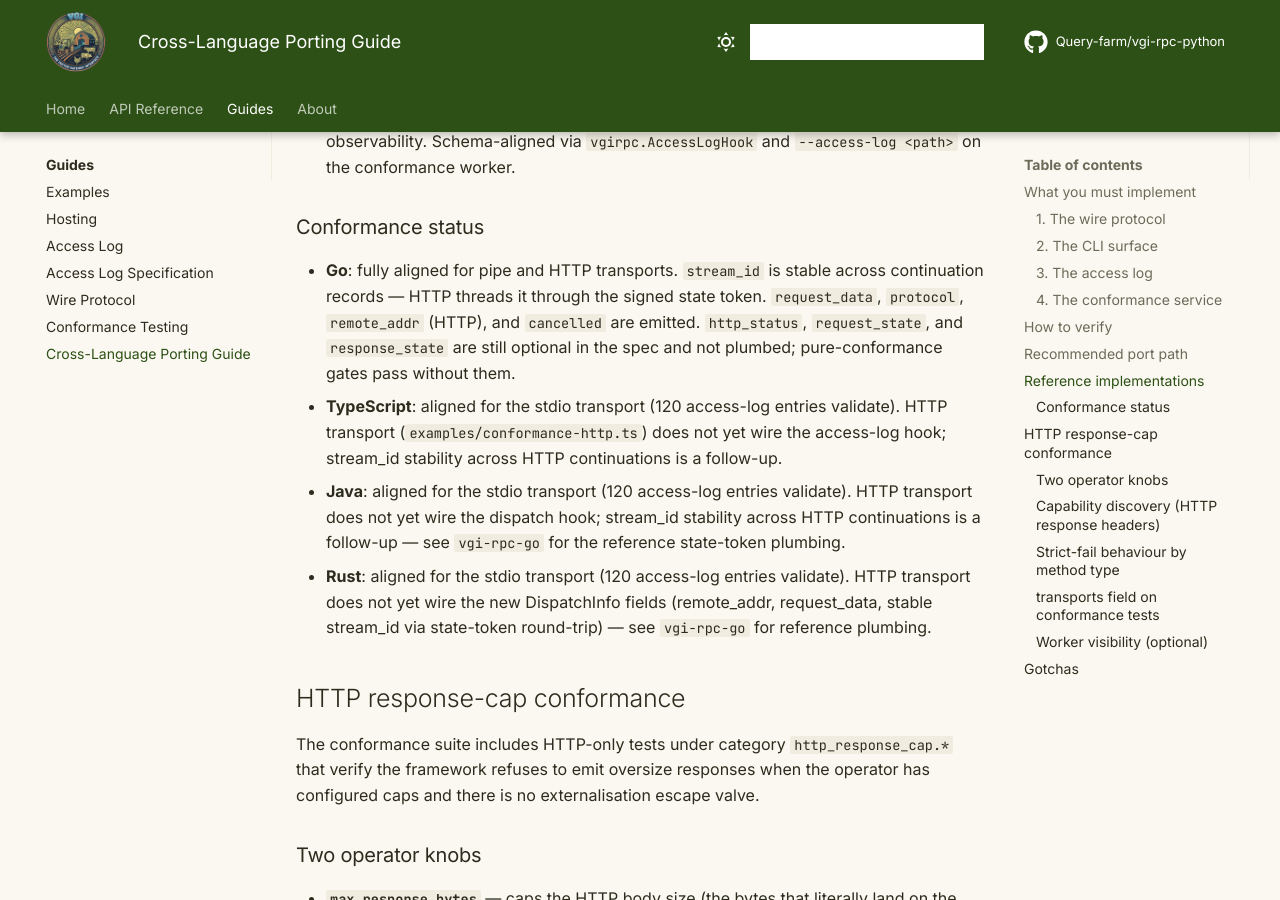
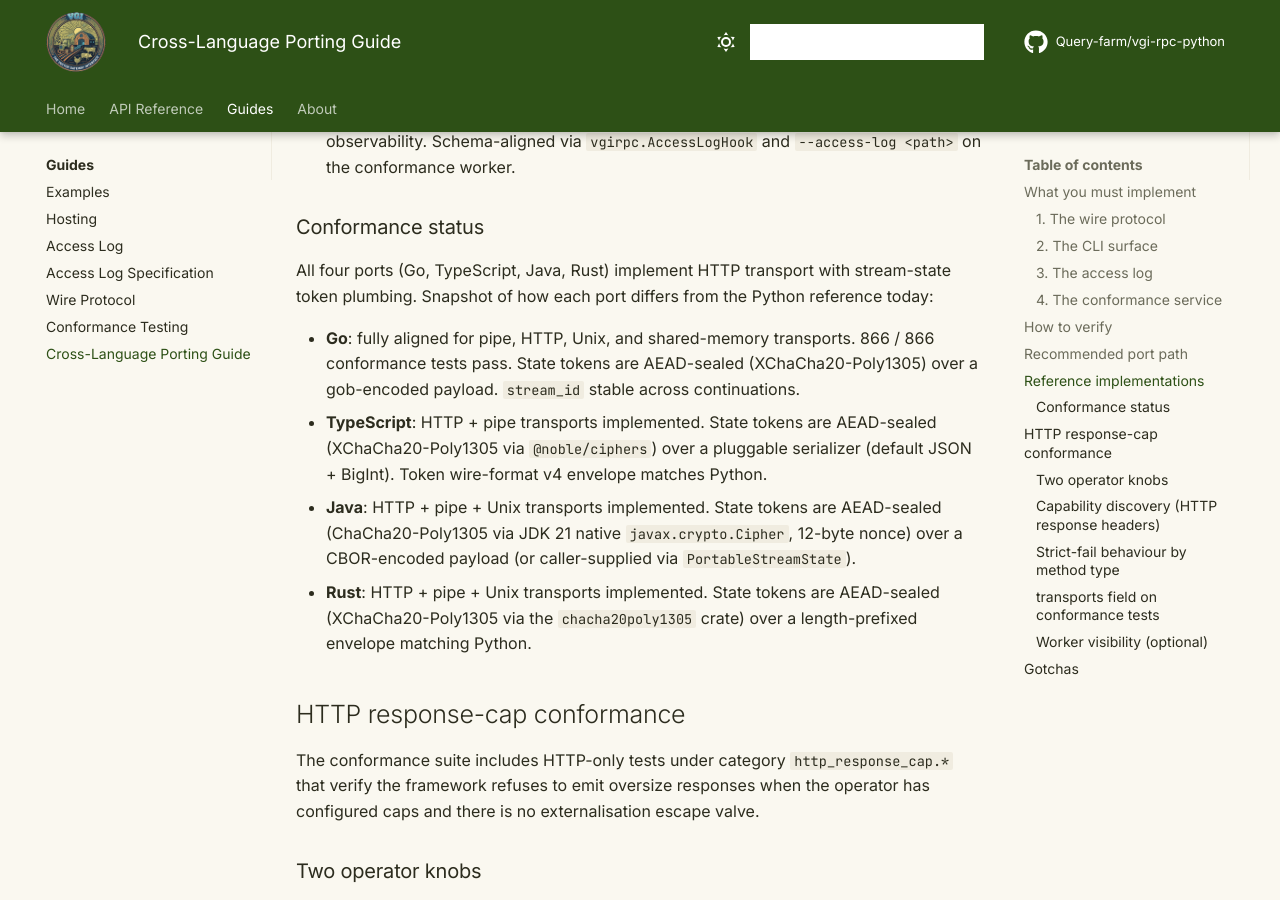
Before and after one commit to Query-farm/vgi-rpc-python, an MkDocs documentation site: the page built from docs/porting-guide.md, in a window 1280 px wide and 900 px high, scrolled down 2926 px. Built offline with MkDocs 1.6.1 and Material for MkDocs 9.7.7, drawn with Linux system fonts in a browser that asks for light colours; comment, search, counter and statistics services are not loaded; some of the changed text lies outside the part shown.

Commit message:
docs: refresh porting-guide conformance status post-AEAD
All four ports (Go / TS / Java / Rust) now have HTTP transport with
AEAD-sealed stream-state tokens — bring the conformance-status section
in line with current reality and replace the stale "HMAC-signed tokens
must match byte-for-byte across implementations" gotcha with the actual
contract: each port picks its own plaintext serialization, only the
AEAD envelope is prescribed.

Co-Authored-By: Claude Opus 4.7 (1M context) <noreply@anthropic.com>

```diff
--- a/docs/porting-guide.md
+++ b/docs/porting-guide.md
@@ -77,10 +77,12 @@ In order, smallest-blast-radius first:
 
 ### Conformance status
 
-- **Go**: fully aligned for pipe and HTTP transports. `stream_id` is stable across continuation records — HTTP threads it through the signed state token. `request_data`, `protocol`, `remote_addr` (HTTP), and `cancelled` are emitted. `http_status`, `request_state`, and `response_state` are still optional in the spec and not plumbed; pure-conformance gates pass without them.
-- **TypeScript**: aligned for the stdio transport (120 access-log entries validate). HTTP transport (`examples/conformance-http.ts`) does not yet wire the access-log hook; stream_id stability across HTTP continuations is a follow-up.
-- **Java**: aligned for the stdio transport (120 access-log entries validate). HTTP transport does not yet wire the dispatch hook; stream_id stability across HTTP continuations is a follow-up — see `vgi-rpc-go` for the reference state-token plumbing.
-- **Rust**: aligned for the stdio transport (120 access-log entries validate). HTTP transport does not yet wire the new DispatchInfo fields (remote_addr, request_data, stable stream_id via state-token round-trip) — see `vgi-rpc-go` for reference plumbing.
+All four ports (Go, TypeScript, Java, Rust) implement HTTP transport with stream-state token plumbing. Snapshot of how each port differs from the Python reference today:
+
+- **Go**: fully aligned for pipe, HTTP, Unix, and shared-memory transports. 866 / 866 conformance tests pass. State tokens are AEAD-sealed (XChaCha20-Poly1305) over a gob-encoded payload. `stream_id` stable across continuations.
+- **TypeScript**: HTTP + pipe transports implemented. State tokens are AEAD-sealed (XChaCha20-Poly1305 via `@noble/ciphers`) over a pluggable serializer (default JSON + BigInt). Token wire-format v4 envelope matches Python.
+- **Java**: HTTP + pipe + Unix transports implemented. State tokens are AEAD-sealed (ChaCha20-Poly1305 via JDK 21 native `javax.crypto.Cipher`, 12-byte nonce) over a CBOR-encoded payload (or caller-supplied via `PortableStreamState`).
+- **Rust**: HTTP + pipe + Unix transports implemented. State tokens are AEAD-sealed (XChaCha20-Poly1305 via the `chacha20poly1305` crate) over a length-prefixed envelope matching Python.
 
 ## HTTP response-cap conformance
 
@@ -185,5 +187,5 @@ ignore the budget.
 
 - **Arrow dictionary encoding.** Across language Arrow libraries, the placement of dictionary messages in IPC streams differs. The schema's `request_data` round-trip rule was chosen specifically to absorb this — don't try to byte-match Python.
 - **Custom metadata key ordering.** Some Arrow libraries do not preserve insertion order. Test your reader against batches produced by Python.
-- **HTTP state-token format.** Tokens are HMAC-signed and opaque to clients but their internal layout MUST match across implementations so a load-balanced HTTP fleet can coexist. See `vgi_rpc/http/server/_state_token.py` for the reference layout.
+- **HTTP state-token format.** Tokens are AEAD-sealed (XChaCha20-Poly1305 or ChaCha20-Poly1305, depending on what's available natively in the target language). Each port is free to choose its own plaintext encoding — Python uses length-prefixed Arrow IPC, Go uses gob, TypeScript uses JSON+BigInt, Java uses CBOR, Rust uses length-prefixed bytes — because tokens are not expected to round-trip across language ports. The behavioral contract is per-port: round-trip integrity, cross-principal replay protection (via AEAD AAD or per-principal key derivation), and TTL enforcement after authenticity. See `vgi_rpc/http/server/_state_token.py` for the Python reference.
 - **Per-process server identity.** `server_id` is generated once per process lifetime, NOT per call. The same string must appear in every log record from the same instance.
```
